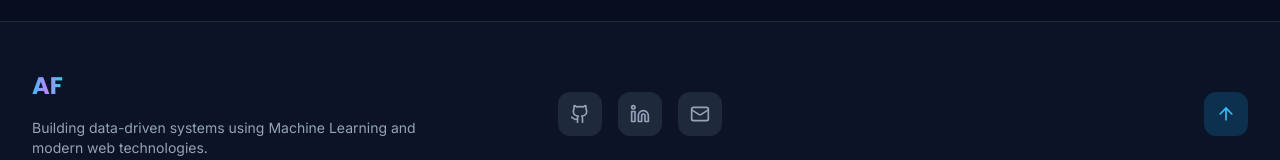
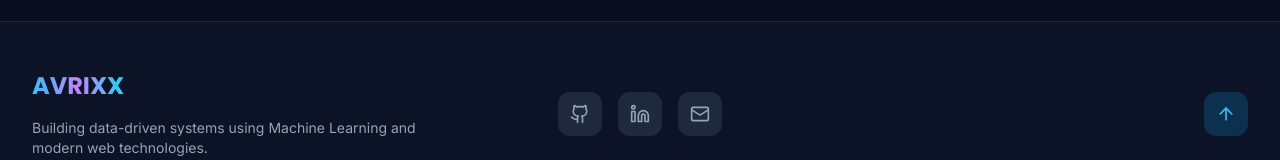
Before and after one commit to ASSILIGHTE/port_avrix, a React (Vite) app: page / in a window 1280 px wide. Shown: the part 4726-4886 px from the top of the page. Built offline with nearby package versions, Linux system fonts and the light colour scheme.

Commit message:
Update Footer.jsx

```diff
--- a/src/components/Footer.jsx
+++ b/src/components/Footer.jsx
@@ -23,7 +23,7 @@ export default function Footer() {
               whileHover={{ scale: 1.05 }}
               className="text-2xl font-bold font-display text-gradient inline-block mb-4"
             >
-              AF
+              AVRIXX
             </motion.a>
             <p className="text-slate-400 text-sm">
               Building data-driven systems using Machine Learning and modern web technologies.
```
